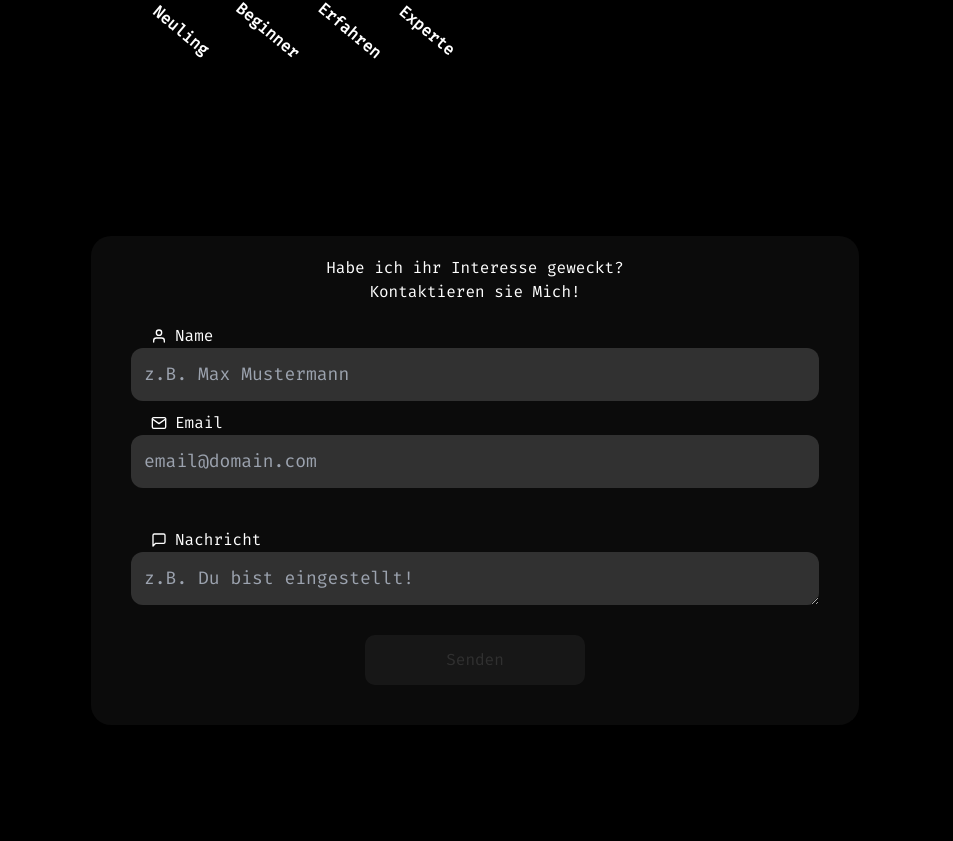
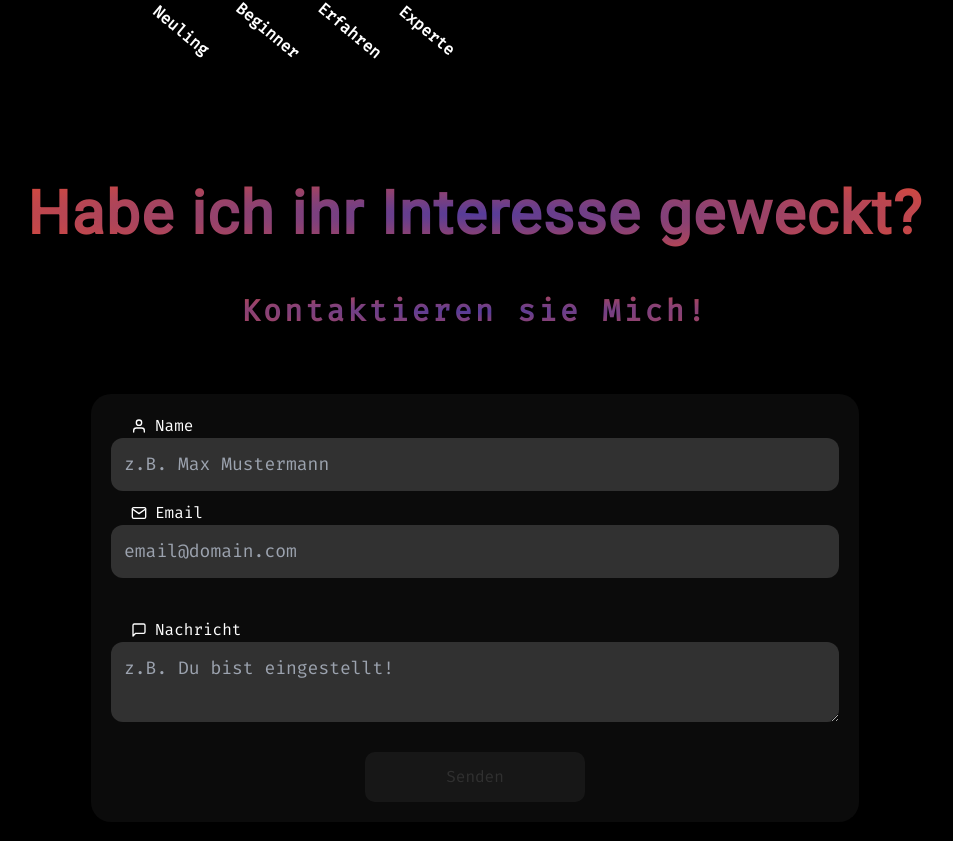
Before and after one commit to Woulve/Portfolio3000, a React (Create React App) app: page /#About in a window 1280 px wide. Shown: the part 1545-2386 px from the top of the page, without its empty margins (165-1118 px from the left). Built offline with nearby package versions, Linux system fonts and the light colour scheme.

Commit message:
Fixes and Form beautification

```diff
--- a/src/components/languagetoggle/LanguageToggle.scss
+++ b/src/components/languagetoggle/LanguageToggle.scss
@@ -7,7 +7,7 @@
   right: 0;
   border-width: 2px;
   border-color: rgba(90, 90, 90, 0.479);
-  z-index: 49;
+  z-index: 101;
   backdrop-filter: blur(3px);
   width: 40px;
   height: 40px;
@@ -18,3 +18,9 @@
 .languageButton:hover {
   background-color: rgb(49, 49, 49);
 }
+
+@media (orientation: portrait) {
+  .languageButton {
+    bottom: 50px;
+  }
+}
--- a/src/components/navbar/Navbar.scss
+++ b/src/components/navbar/Navbar.scss
@@ -36,6 +36,11 @@
     justify-content: space-around;
     backdrop-filter: blur(3px);
     background-color: #1b1b1b80;
+    #navItems {
+      width: 100%;
+      display: flex;
+      justify-content: space-around;
+    }
   }
 }
 
--- a/src/pages/home/components/contact/Contact.scss
+++ b/src/pages/home/components/contact/Contact.scss
@@ -1,14 +1,9 @@
 .contactcontent {
+  width: 100%;
   display: flex;
   flex-direction: column;
   justify-content: center;
   align-items: center;
-  width: 60%;
-  //   max-width: 60vw;
-  background-color: rgba(27, 27, 27, 0.411);
-  border-radius: 20px;
-  box-sizing: border-box;
-  padding: 20px;
 
   label {
     display: flex;
@@ -21,6 +16,41 @@
 
   form {
     width: 100%;
+    display: flex;
+    flex-direction: column;
+    justify-content: center;
+    align-items: center;
+  }
+
+  .formheader {
+    // font-size: larger;
+    margin: 30px;
+    h1 {
+      font-family: "Roboto", monospace;
+      text-align: center;
+      letter-spacing: 0.1rem;
+      font-size: 60px;
+      min-width: fit-content;
+      font-weight: 600;
+      background-image: radial-gradient(#553c9a, #ee4b2b);
+      color: transparent;
+      background-clip: text;
+      -webkit-background-clip: text;
+      margin-bottom: 30px;
+    }
+    h2 {
+      text-align: center;
+      font-size: 30px;
+      min-width: fit-content;
+      letter-spacing: 0.2rem;
+
+      font-weight: 600;
+      background-image: radial-gradient(#553c9a, #ee4b2b);
+      color: transparent;
+      background-clip: text;
+      -webkit-background-clip: text;
+      margin-bottom: 30px;
+    }
   }
 
   .mailwarningtext {
@@ -32,6 +62,11 @@
     flex-direction: column;
     justify-content: center;
     align-items: center;
+    width: 60%;
+    background-color: rgba(27, 27, 27, 0.411);
+    border-radius: 20px;
+    box-sizing: border-box;
+    padding: 20px;
     padding: 20px;
 
     .personinfo {
@@ -58,7 +93,7 @@
     height: fit-content;
     border-radius: 12px;
     padding: 15px;
-    z-index: 50;
+    z-index: 102;
     position: fixed;
     bottom: 3%;
     right: 3%;
@@ -75,6 +110,7 @@
     margin-bottom: 10px;
   }
   .textarea {
+    min-height: 80px;
     padding: 13px;
     // min-height: 300px;
     background-color: #313131;
@@ -168,9 +204,21 @@
 
 @media (orientation: portrait) {
   .contactcontent {
-    width: 90%;
+    .formheader {
+      h1 {
+        font-size: 2rem;
+      }
+      h2 {
+        font-size: 1.5rem;
+      }
+    }
+    .contactform {
+      // background-color: rgb(139, 9, 9);
+      width: 90vw;
+      padding: 10px;
+      padding: 10px;
+    }
   }
-
   .sendresult {
     right: auto;
     margin-right: 5%;
--- a/src/pages/home/components/contact/Contact.tsx
+++ b/src/pages/home/components/contact/Contact.tsx
@@ -87,6 +87,7 @@ const Contact = (props: Props) => {
     <div className="container" id="Contact">
       <div className="content">
         <div className="contactcontent">
+          <div className="formheader">
             {language === "de" ? (
               <>
                 <h1>Habe ich ihr Interesse geweckt?</h1>
@@ -98,7 +99,7 @@ const Contact = (props: Props) => {
                 <h2>Send me a message!</h2>
               </>
             )}
-
+          </div>
           <form onSubmit={validate_send}>
             <div className="contactform">
               <div className="personinfo">
@@ -213,7 +214,6 @@ const Contact = (props: Props) => {
                   className="sendresult"
                 >
                   <p>{result.text}</p>
-                  {/* <h3>Success!</h3> */}
                 </m.div>
               ) : (
                 <></>
```
Lines whose indentation alone changed are shown as unchanged.
